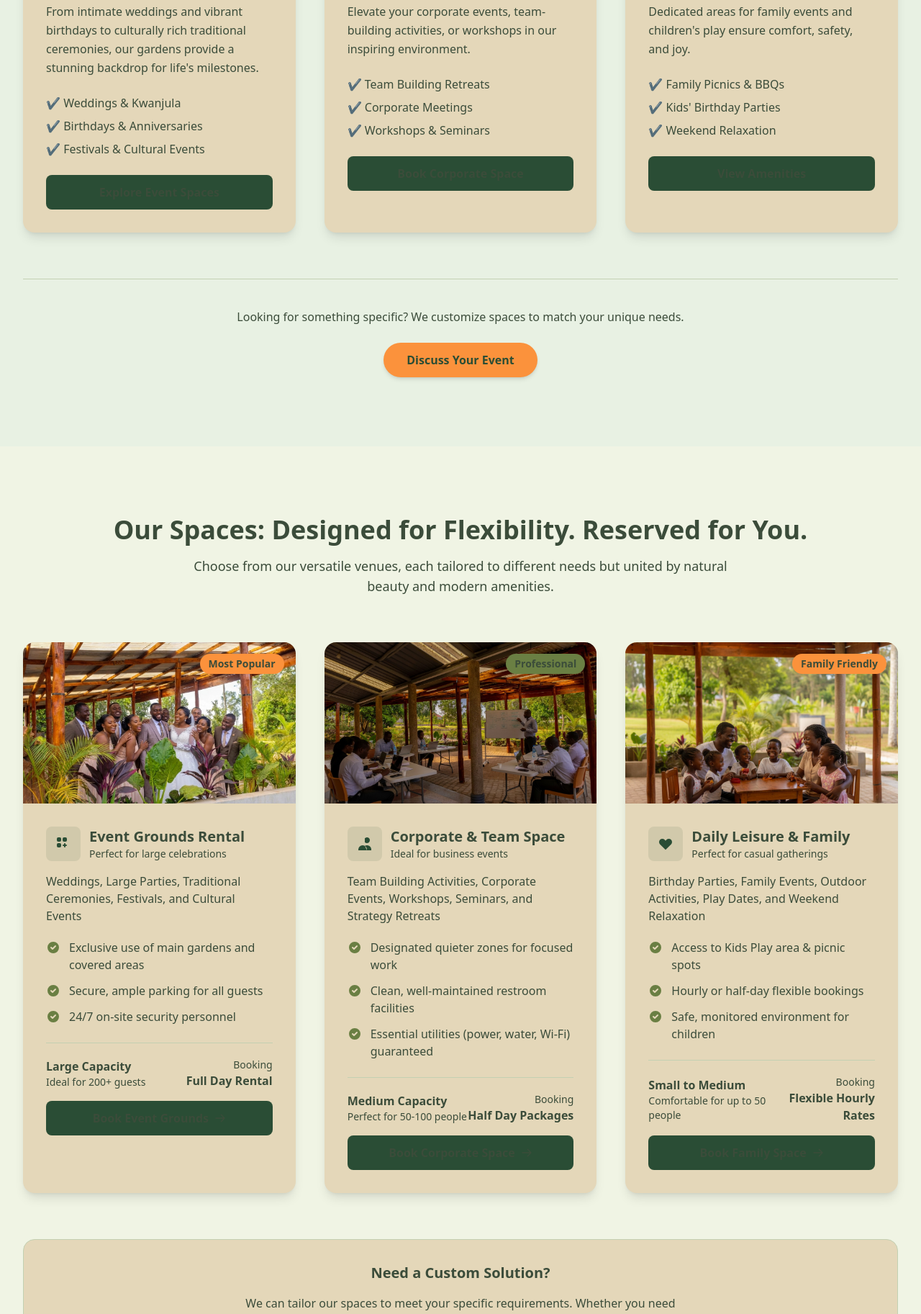
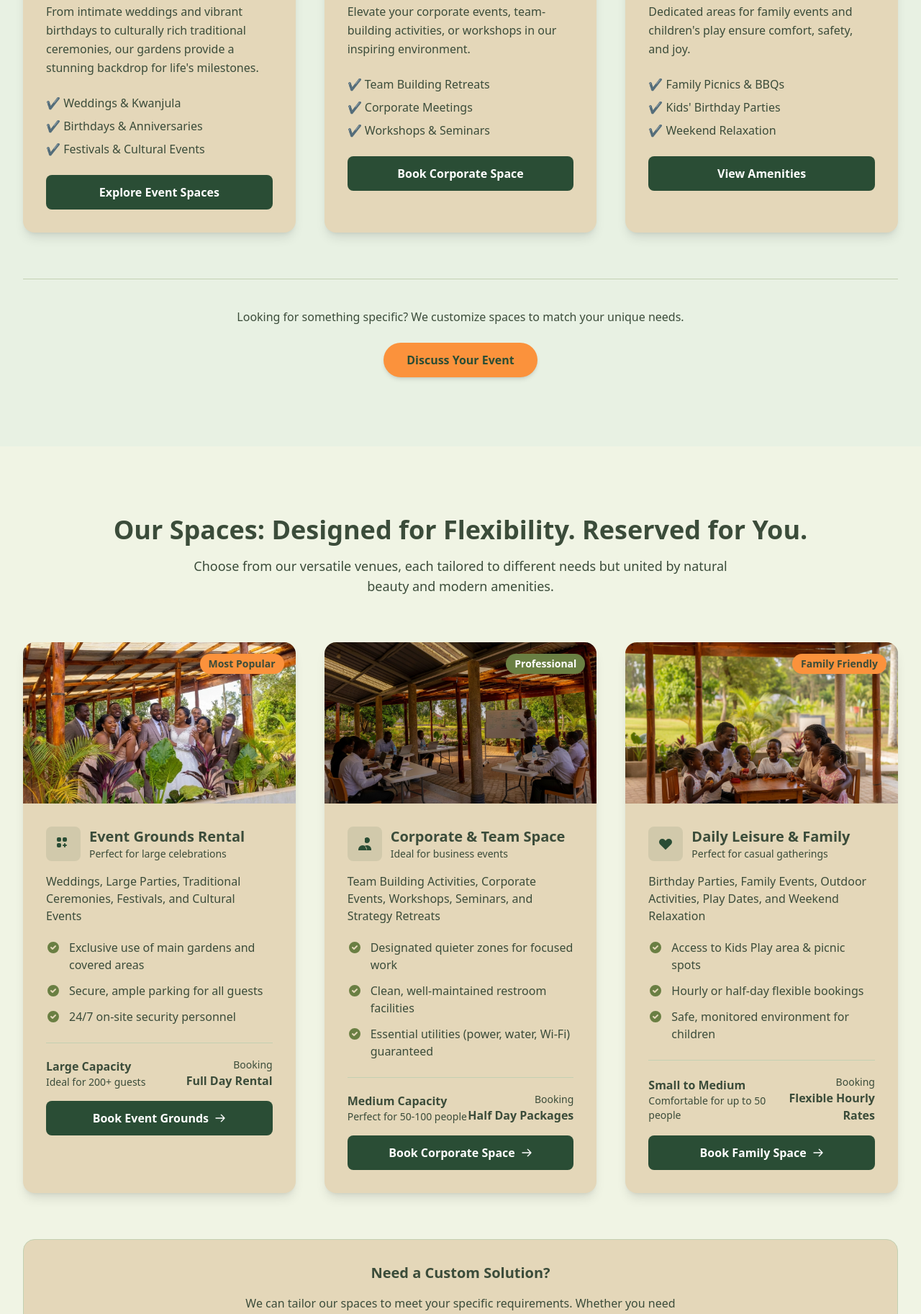
Before and after one commit to mukasap/mivuleshades, an Astro site: page / in a window 1280 px wide. Shown: the part 1218-3043 px from the top of the page at 72% size. Built offline with nearby package versions, Linux system fonts and the light colour scheme; Astro itself is replaced by a stand-in of ours.

Commit message:
Fixed btn styles

```diff
--- a/src/components/Features.astro
+++ b/src/components/Features.astro
@@ -47,7 +47,7 @@ import CherishImage from '../assets/party.jpg'
 
           <a
             href="/services#celebrate"
-            class="inline-flex items-center justify-center w-full py-3 rounded-lg bg-brand text-inverse font-semibold hover:bg-brand-hover transition"
+            class="inline-flex items-center justify-center w-full py-3 rounded-lg bg-brand text-white font-semibold hover:bg-brand-hover transition"
           >
             Explore Event Spaces
           </a>
@@ -80,7 +80,7 @@ import CherishImage from '../assets/party.jpg'
 
           <a
             href="/services#corporate"
-            class="inline-flex items-center justify-center w-full py-3 rounded-lg bg-brand text-inverse font-semibold hover:bg-brand-hover transition"
+            class="inline-flex items-center justify-center w-full py-3 rounded-lg bg-brand text-white font-semibold hover:bg-brand-hover transition"
           >
             Book Corporate Space
           </a>
@@ -113,7 +113,7 @@ import CherishImage from '../assets/party.jpg'
 
           <a
             href="/services#family"
-            class="inline-flex items-center justify-center w-full py-3 rounded-lg bg-brand text-inverse font-semibold hover:bg-brand-hover transition"
+            class="inline-flex items-center justify-center w-full py-3 rounded-lg bg-brand text-white font-semibold hover:bg-brand-hover transition"
           >
             View Amenities
           </a>
--- a/src/components/Spaces.astro
+++ b/src/components/Spaces.astro
@@ -94,7 +94,7 @@ import Family from '../assets/family.jpg'
             </div>
             <a
               href="/contact?space=event-grounds"
-              class="inline-flex items-center justify-center w-full py-3 px-4 bg-brand text-inverse font-semibold rounded-lg hover:bg-brand-hover transition-colors duration-300 group"
+              class="inline-flex items-center justify-center w-full py-3 px-4 bg-brand text-white font-semibold rounded-lg hover:bg-brand-hover transition-colors duration-300 group"
             >
               Book Event Grounds
               <svg class="w-4 h-4 ml-2 transform group-hover:translate-x-1 transition-transform" fill="none" stroke="currentColor" viewBox="0 0 24 24">
@@ -116,7 +116,7 @@ import Family from '../assets/family.jpg'
           />
           <!-- Category Badge -->
           <div class="absolute top-4 right-4">
-            <span class="inline-block px-3 py-1 rounded-full bg-secondary text-inverse text-sm font-semibold">
+            <span class="inline-block px-3 py-1 rounded-full bg-secondary text-white text-sm font-semibold">
               Professional
             </span>
           </div>
@@ -177,7 +177,7 @@ import Family from '../assets/family.jpg'
             </div>
             <a
               href="/contact?space=corporate"
-              class="inline-flex items-center justify-center w-full py-3 px-4 bg-brand text-inverse font-semibold rounded-lg hover:bg-brand-hover transition-colors duration-300 group"
+              class="inline-flex items-center justify-center w-full py-3 px-4 bg-brand text-white font-semibold rounded-lg hover:bg-brand-hover transition-colors duration-300 group"
             >
               Book Corporate Space
               <svg class="w-4 h-4 ml-2 transform group-hover:translate-x-1 transition-transform" fill="none" stroke="currentColor" viewBox="0 0 24 24">
@@ -260,7 +260,7 @@ import Family from '../assets/family.jpg'
             </div>
             <a
               href="/contact?space=family"
-              class="inline-flex items-center justify-center w-full py-3 px-4 bg-brand text-inverse font-semibold rounded-lg hover:bg-brand-hover transition-colors duration-300 group"
+              class="inline-flex items-center justify-center w-full py-3 px-4 bg-brand text-white font-semibold rounded-lg hover:bg-brand-hover transition-colors duration-300 group"
             >
               Book Family Space
               <svg class="w-4 h-4 ml-2 transform group-hover:translate-x-1 transition-transform" fill="none" stroke="currentColor" viewBox="0 0 24 24">
--- a/src/pages/contact.astro
+++ b/src/pages/contact.astro
@@ -55,7 +55,7 @@ const image = "/images/hero.jpg";
   </section>
 
   <!-- Contact Form Section -->
-  <ContactForm />
+  <!-- <ContactForm /> -->
 
   <!-- Contact Details Section -->
   <section class="py-16 bg-bg">
```
